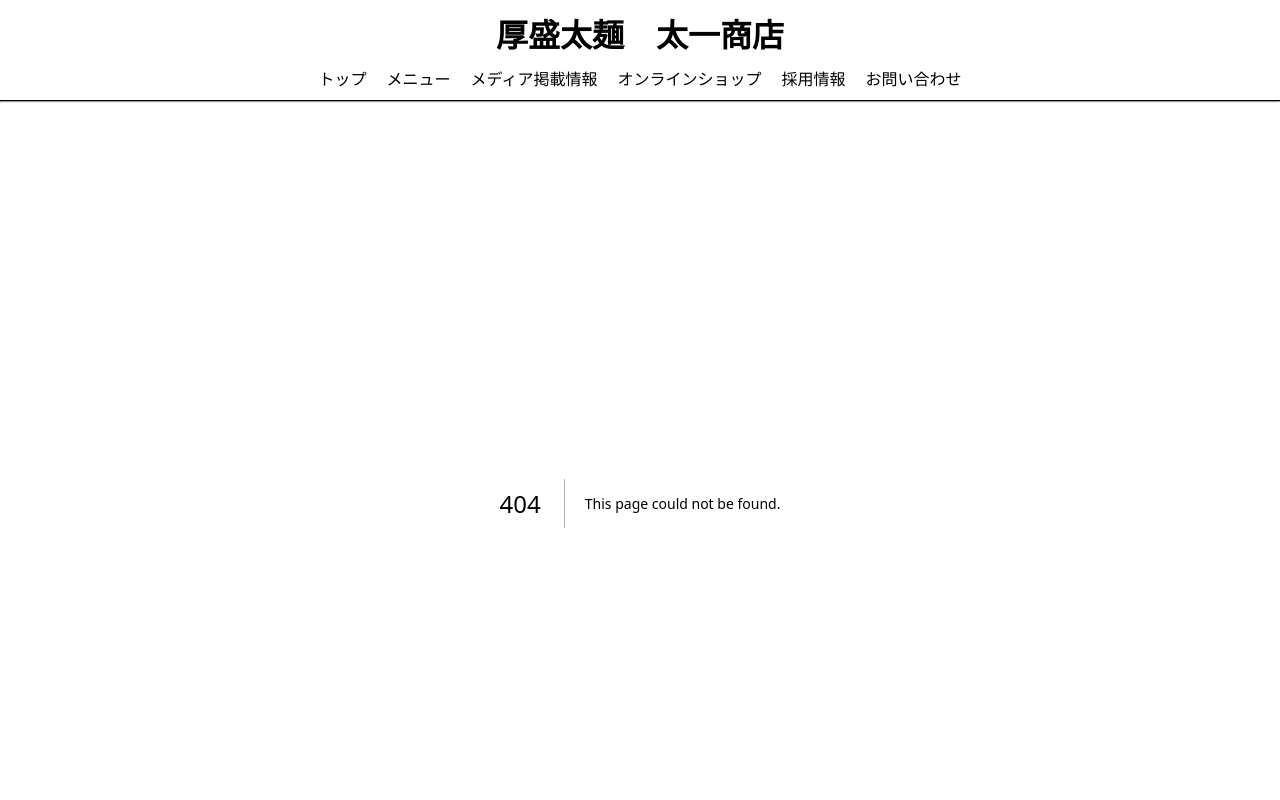
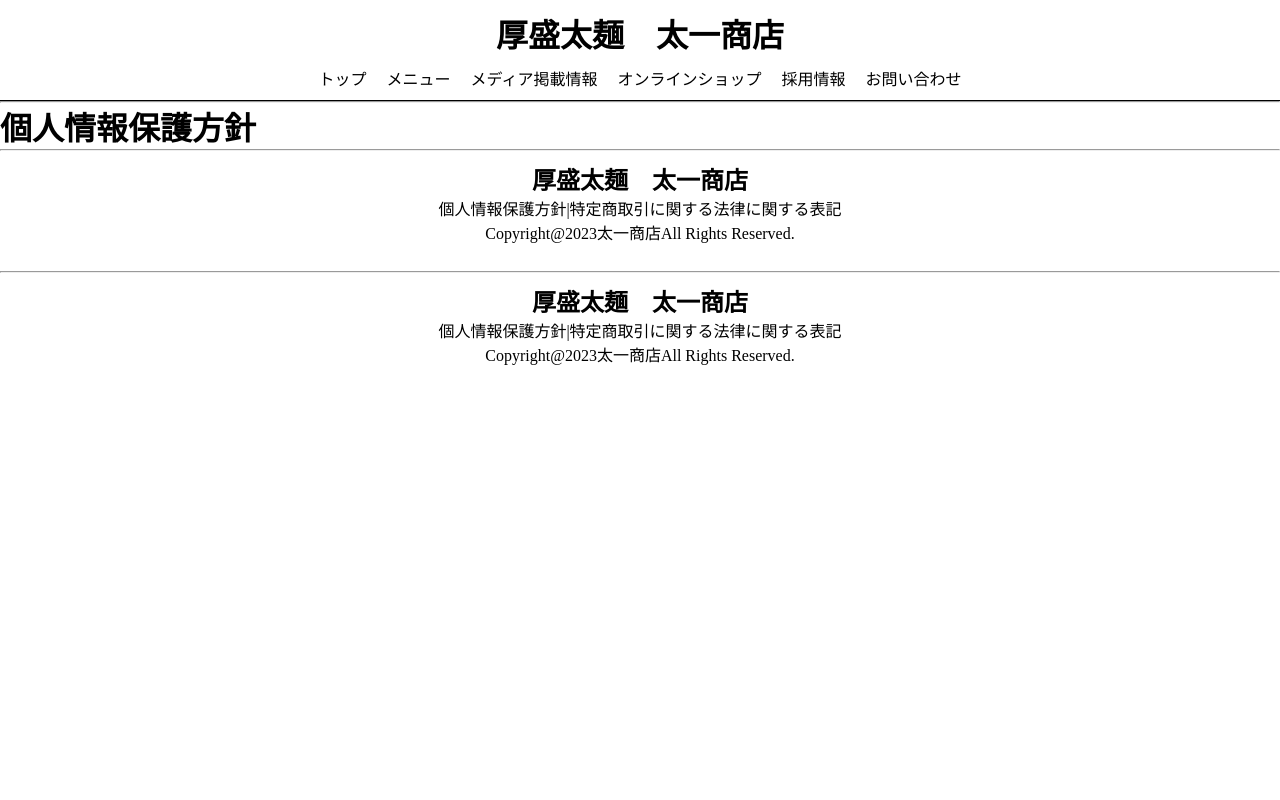
Before and after one commit to Nakamura1978/study_next1.0, a Next.js app: page /plivacy in a window 1280 px wide. Before the commit this address had no page. Shown: the top 800 px of the page. Built offline with nearby package versions, Linux system fonts and the light colour scheme.

Commit message:
📝 個人情報保護方針の追加

```diff
--- /dev/null
+++ b/src/pages/plivacy.jsx
@@ -0,0 +1,20 @@
+import Head from 'next/head'
+import { Slider } from '@/coponents/Slider'
+import { Art } from '@/coponents/Art'
+import { Footer } from '@/coponents/Footer'
+
+export default function Home() {
+  return (
+    <>
+      <Head>
+        <title>Create Next App</title>
+      </Head>
+
+      <main >
+        <h1>個人情報保護方針</h1>
+      </main>
+
+      <Footer />
+    </>
+  )
+}
```
